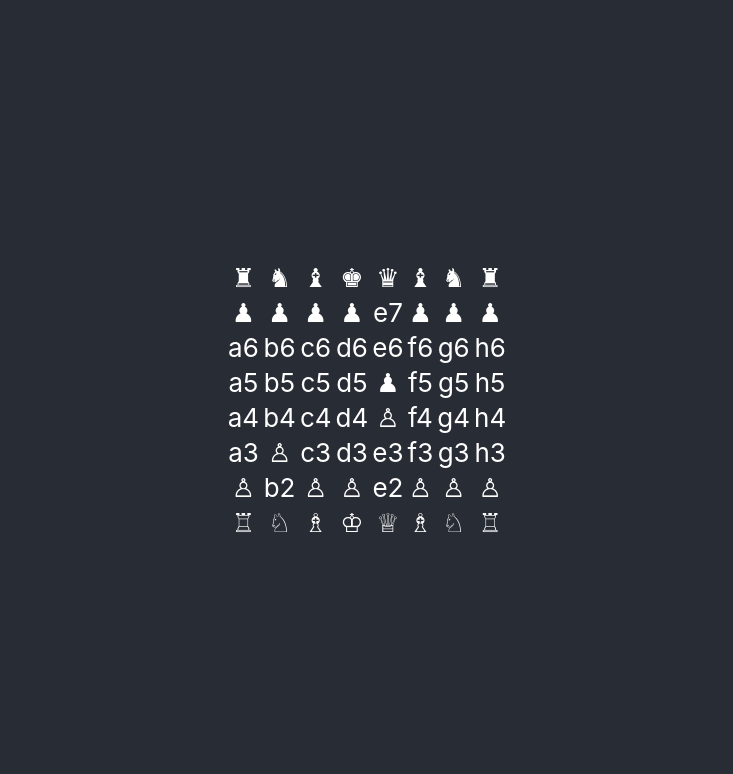
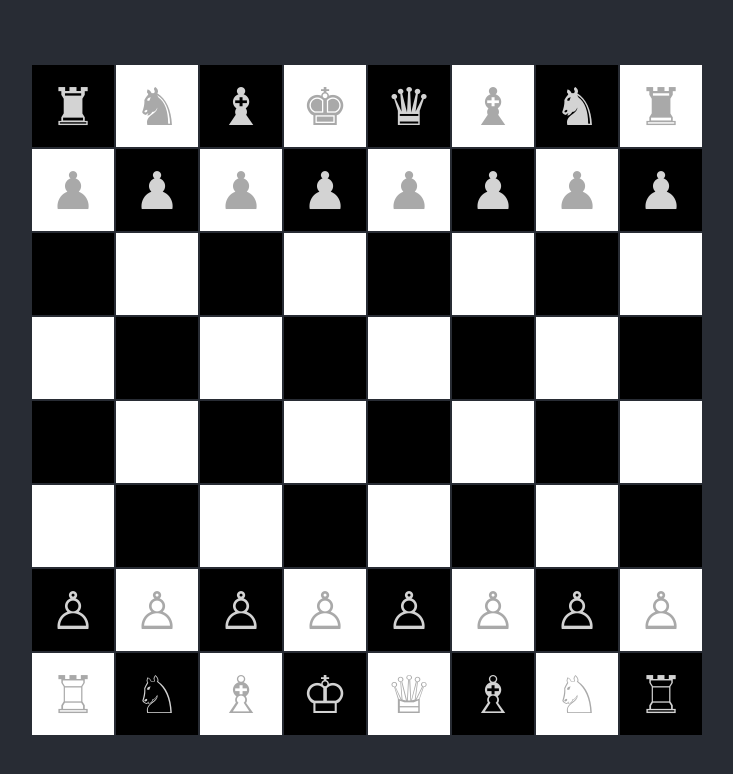
Before and after one commit to droddy/chess-react, a React (Create React App) app: page / in a window 1280 px wide. Shown: the top 774 px of the page, without its empty margins (273-1006 px from the left). Built offline with nearby package versions, Linux system fonts and the light colour scheme.

Commit message:
tries to get some changes animated on UI

```diff
--- a/src/App.css
+++ b/src/App.css
@@ -28,8 +28,19 @@
   color: #61dafb;
 }
 
-.App-boarder {
-
+.App-board-cell {
+  width:80px;
+  height:80px;
+  background-color: white;
+  color:darkgray;
+  font-size:2em;
+}
+.App-board-cell-black {
+  width:80px;
+  height:80px;
+  background-color: black;
+  color: lightgray;
+  font-size:2em;
 }
 
 @keyframes App-logo-spin {
--- a/src/App.tsx
+++ b/src/App.tsx
@@ -1,38 +1,45 @@
+import { useState } from 'react';
 import logo from './logo.svg';
 import './App.css';
-import { boardGrid, setupBoard, printBoard, movePiece, e, f, b } from './board-commands';
+import { setupBoard, printBoard, movePiece, e, f, b } from './board-commands';
 
 function App() {
+  setupBoard();
+  let boardState = printBoard();
 
   console.clear();
-  setupBoard();
-  printBoard();
+  setTimeout(() => {
+    // WHITE TURN
+    console.log('app -- e2-e4 -- Legal');
+    movePiece(e, 2, e, 4) // this should work as the first move of white
+    boardState = printBoard();
+  }, 5000);
 
-  // WHITE TURN
-  console.log('app -- e2-e4 -- Legal');
-  movePiece(e, 2, e, 4) // this should work as the first move of white
-  printBoard();
+  setTimeout(() => {
+    // ILLEGAL TURN
+    console.log('app -- f2-f4 -- ILLEGAL - Wrong Team');
+    movePiece(f, 2, f, 4) // this should not work because the turn should be black
+    boardState = printBoard();
 
-  // ILLEGAL TURN
-  console.log('app -- f2-f4 -- ILLEGAL - Wrong Team');
-  movePiece(f, 2, f, 4) // this should not work because the turn should be black
-  printBoard();
+  }, 10000);
 
-  // BLACK TURN
-  console.log('app -- e7-e5 -- Legal');
-  movePiece(e, 7, e, 5) // this should work for black's first move
-  printBoard();
 
-  // ILLEGAL WHITE TURN
-  console.log('app -- e4-e5 -- ILLEGAL - pawn, capture not diagonal');
-  movePiece(e, 4, e, 5) // this should not work for white pawn to capture straight ahead
-  printBoard();
 
-  // WHITE TURN
-  console.log('');
-  console.log('app -- b2-b3 -- Legal');
-  movePiece(b, 2, b, 3) // this should work for white pawn to move one space forward
-  printBoard();
+  // // BLACK TURN
+  // console.log('app -- e7-e5 -- Legal');
+  // movePiece(e, 7, e, 5) // this should work for black's first move
+  // printBoard();
+
+  // // ILLEGAL WHITE TURN
+  // console.log('app -- e4-e5 -- ILLEGAL - pawn, capture not diagonal');
+  // movePiece(e, 4, e, 5) // this should not work for white pawn to capture straight ahead
+  // printBoard();
+
+  // // WHITE TURN
+  // console.log('');
+  // console.log('app -- b2-b3 -- Legal');
+  // movePiece(b, 2, b, 3) // this should work for white pawn to move one space forward
+  // printBoard();
 
   return (
     <div className="App">
@@ -40,12 +47,12 @@ function App() {
         {/* <img src={logo} className="App-logo" alt="logo" /> */}
         <table className="dataintable">
           <tbody>
-            {boardGrid.map((row, rowI) => {
+            {boardState && boardState.map((row, rowI) => {
               return (
                 <tr key={`row-${rowI}`}>
                   {row.map((squatter, columnI) => {
                     return (
-                      <td key={`column-${rowI}-${columnI}`}>{squatter}</td>
+                      <td className={rowI % 2 ? columnI % 2 ? 'App-board-cell-black' : 'App-board-cell' : columnI % 2 ? 'App-board-cell' : 'App-board-cell-black'} key={`column-${rowI}-${columnI}`}>{squatter}</td>
                     );
                   })}
                 </tr>
--- a/src/board-commands.ts
+++ b/src/board-commands.ts
@@ -9,7 +9,7 @@ export const h = 'h';
 
 type Piece = { color?: string; description?: string; symbol?: string; startRank: any; startFile: any; }
 type Square = { piece?: Piece, rank: number, file: string }
-type Board = Square[]
+export type Board = Square[]
 
 const black = 'black';
 const white = 'white';
@@ -64,13 +64,14 @@ export const printBoard = () => {
         // console.debug(`piece: ${piece}`)
         if (piece === null) {
             // console.debug(`targeting boardcopy[${square.rank - 1}]`)
-            boardGrid[targetRank][index-(8*targetRank)] = `${square.file}${square.rank}`;
+            boardGrid[targetRank][index-(8*targetRank)] = ``;
         } else {
             // console.debug(`targeting boardcopy[${square.rank - 1}]`)
             boardGrid[targetRank][index-(8*targetRank)] = `${piece.symbol}`;
         }
     });
     console.table(boardGrid);
+    return boardGrid;
 }
 export const movePiece = (fromFile: any, fromRank: any, toFile: any, toRank: any) => {
     const squareToMoveFrom = getSquare(fromFile, fromRank);
```
Also changed, not shown: 1 other file (tests, documents, lock files or other folders).
